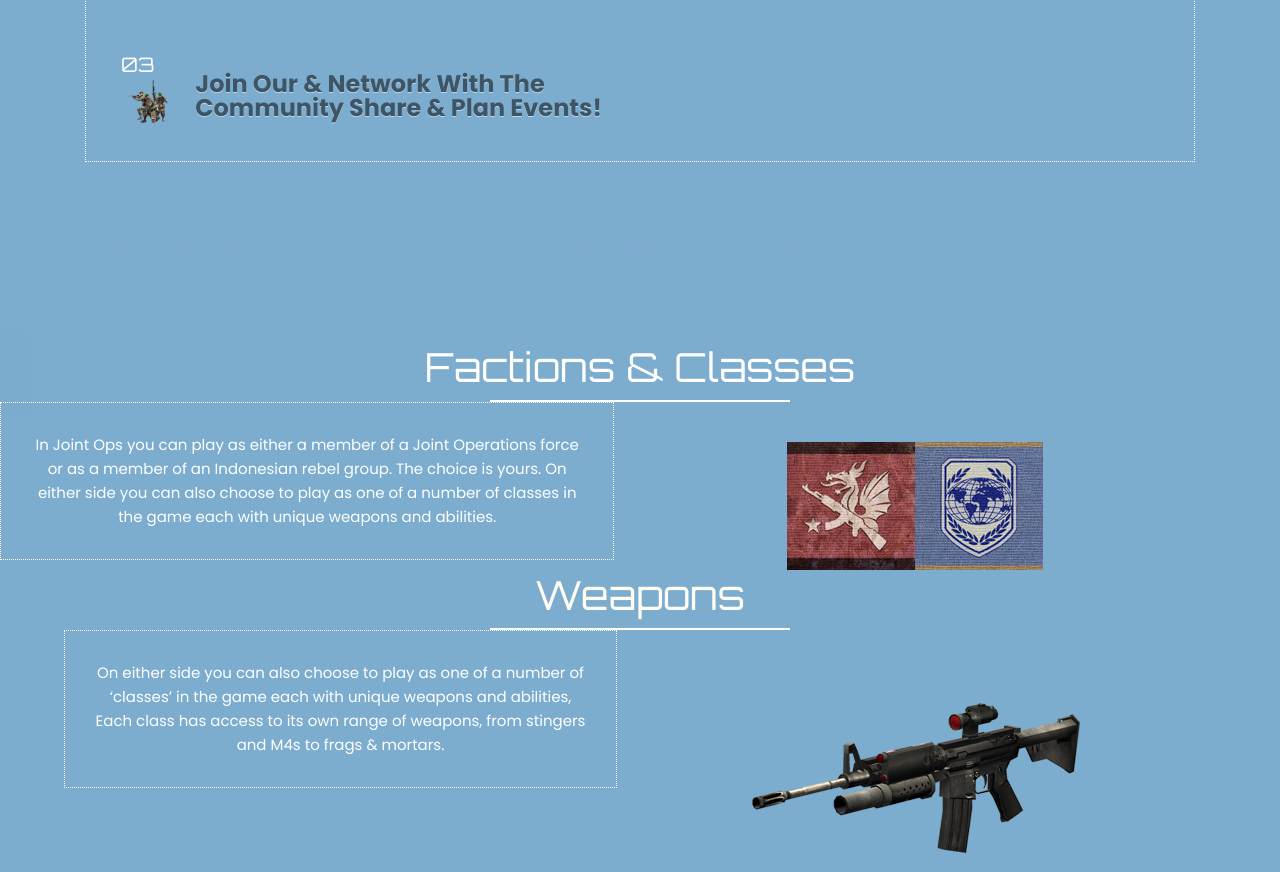
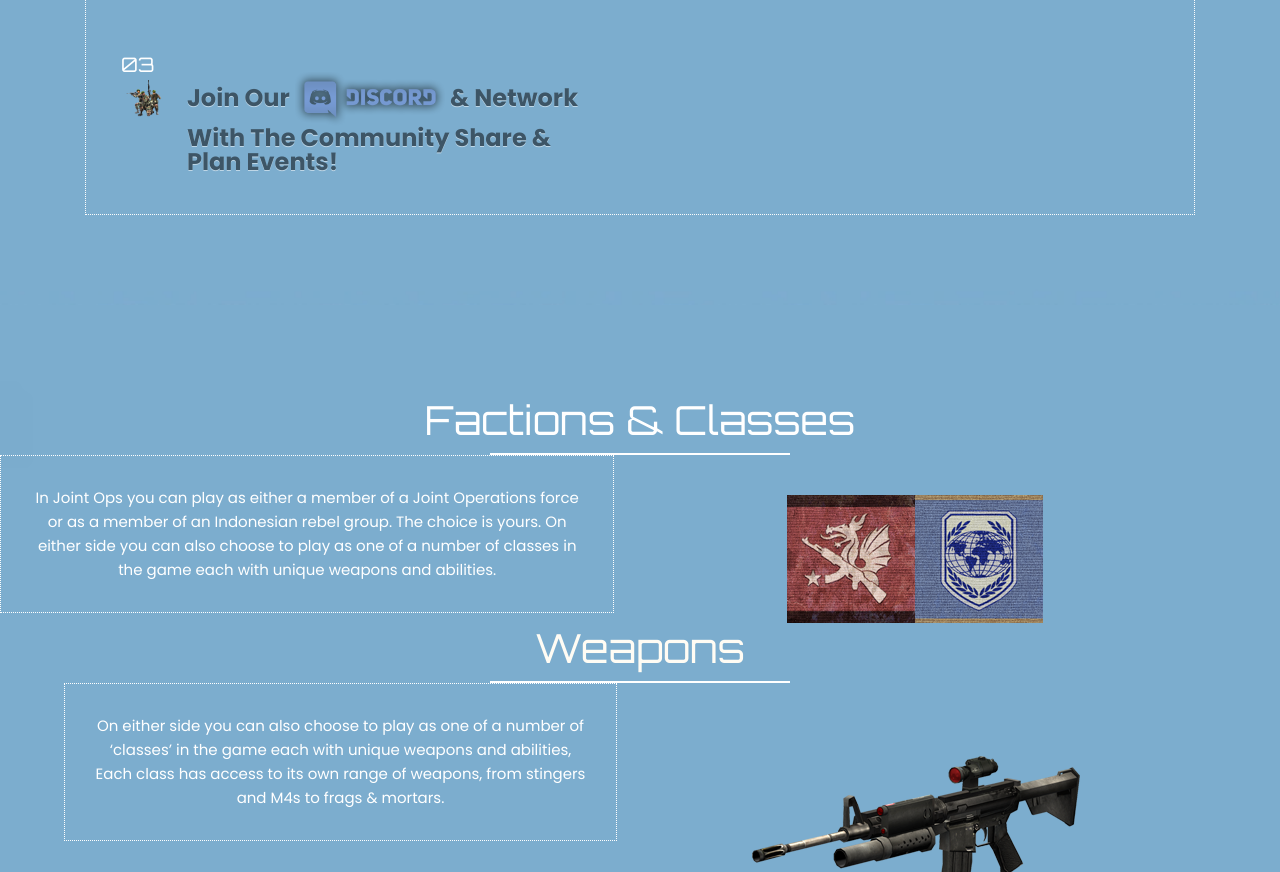
Before and after one commit to MMOFPS/MMOFPS, a plain HTML site: page index.html in a window 1280 px wide. Shown: the part 1135-2007 px from the top of the page. Drawn offline with nearby package versions, Linux system fonts and the light colour scheme; files whose address does not match are found by name.

Commit message:
Add files via upload

```diff
--- a/index.html
+++ b/index.html
@@ -83,7 +83,7 @@ Friend or Foe? Play as a member of a Joint Operations force or fight for indepen
                         </div>
                        <div class="login_taital_text">
                            <h3 class="point_taital">03<img src="images/blog-img1.png" width="100" height="100"></h3>
-                           <p class="close">Join Our <a href="https://dsc.gg/jointops><img src="images/JoinDiscord.png" width="100"></a> & Network With The Community Share & Plan Events!</p>
+                           <p class="close">Join Our <a href="https://dsc.gg/jointops"><img src="images/JoinDiscord.png" width="150" border="0"></a> & Network With The Community Share & Plan Events!</p>
                            <br>
 
                        </div>
```
